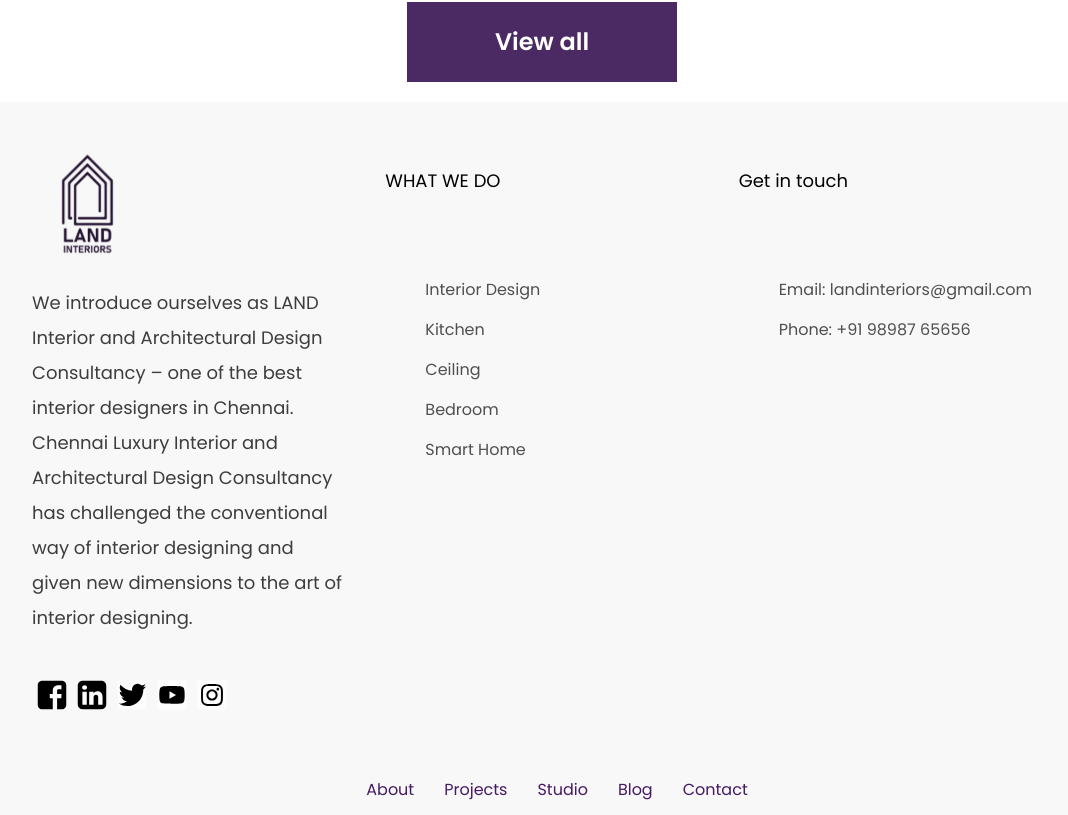
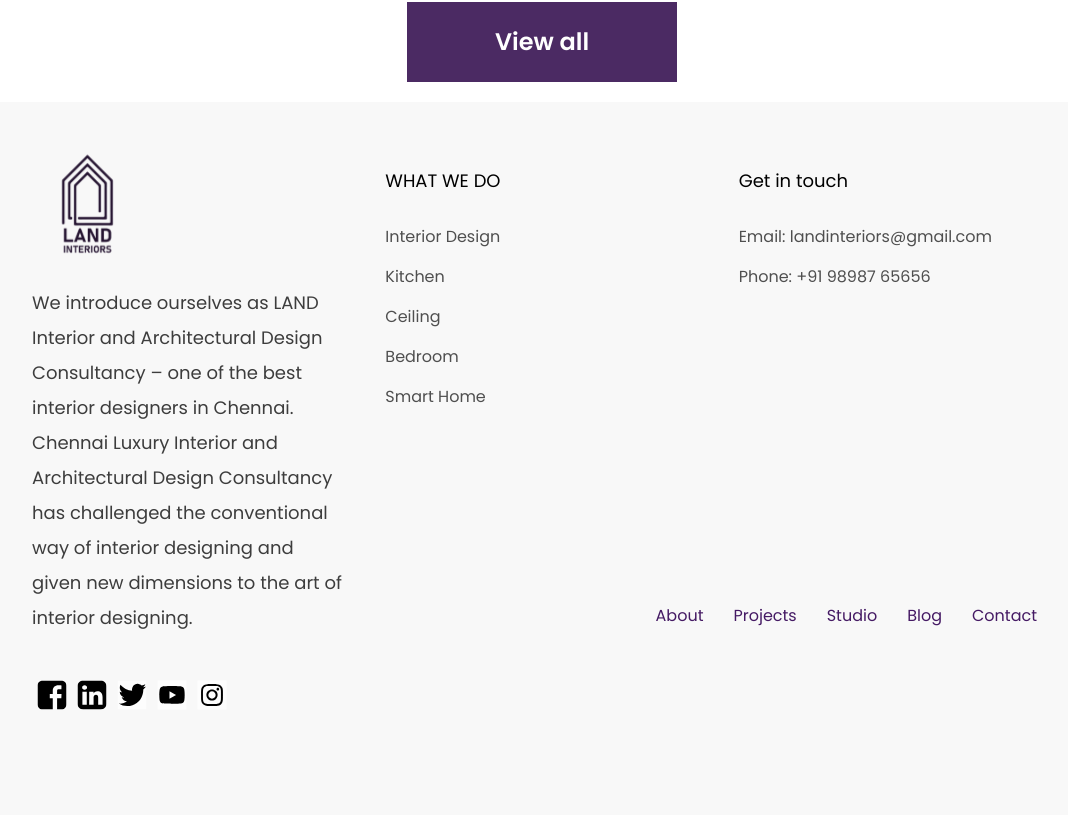
Before and after one commit to abuelkheir/OnePageWebsite-ReactJS, a React (Create React App) app in the folder Application/cobergsite/: page / in a window 1280 px wide. Shown: the part 2860-3675 px from the top of the page, without its empty margins (98-1166 px from the left). Built offline with nearby package versions, Linux system fonts and the light colour scheme.

Commit message:
more refu

```diff
--- a/Application/cobergsite/src/Components/Footer.js
+++ b/Application/cobergsite/src/Components/Footer.js
@@ -64,6 +64,7 @@ const Title = styled.h3`
   font-size: 18px;
   line-height: 27px;
   color: #000000;
+  margin-bottom: 20px; /* Add margin to separate from content below */
 `;
 
 const Text = styled.p`
@@ -84,6 +85,9 @@ const Text = styled.p`
 const SocialIconsWrapper = styled.div`
   display: flex;
   margin-top: 40px;
+  @media (max-width: 1080px) {
+    margin-top: 5px;
+  }
 `;
 
 const SocialIcon = styled.img`
@@ -95,8 +99,8 @@ const SocialIcon = styled.img`
 const FooterLinksWrapper = styled.div`
   grid-column: span 3;
   display: flex;
-  justify-content: center;
-  margin-top: 20px;
+  justify-content: end;
+  margin-top: -160px;
   margin-left: 30px;
 
   @media (max-width: 1080px) {
@@ -116,8 +120,6 @@ const FooterLink = styled.a`
 `;
 
 const GetInTouchWrapper = styled.div`
-  margin-top: 55px;
-  margin-left: 40px;
   margin-bottom: 20px;
 `;
 
```
